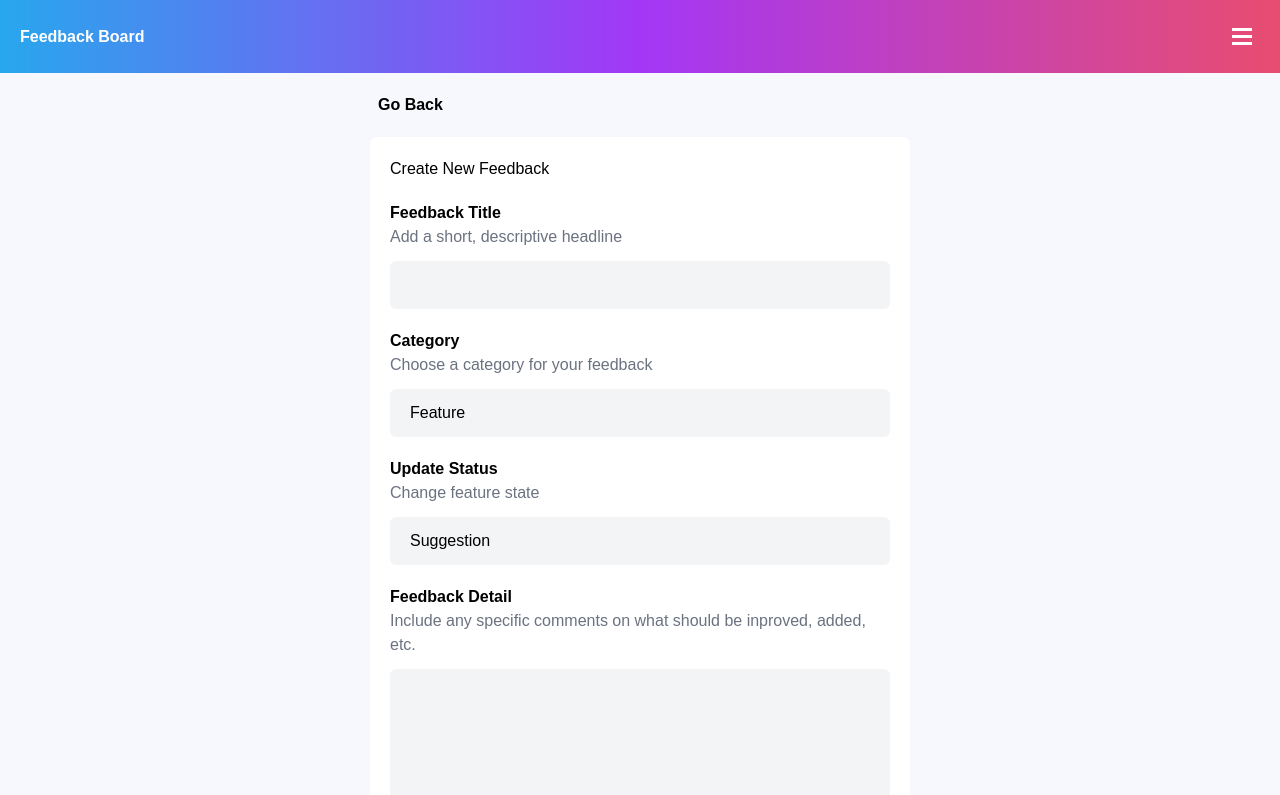
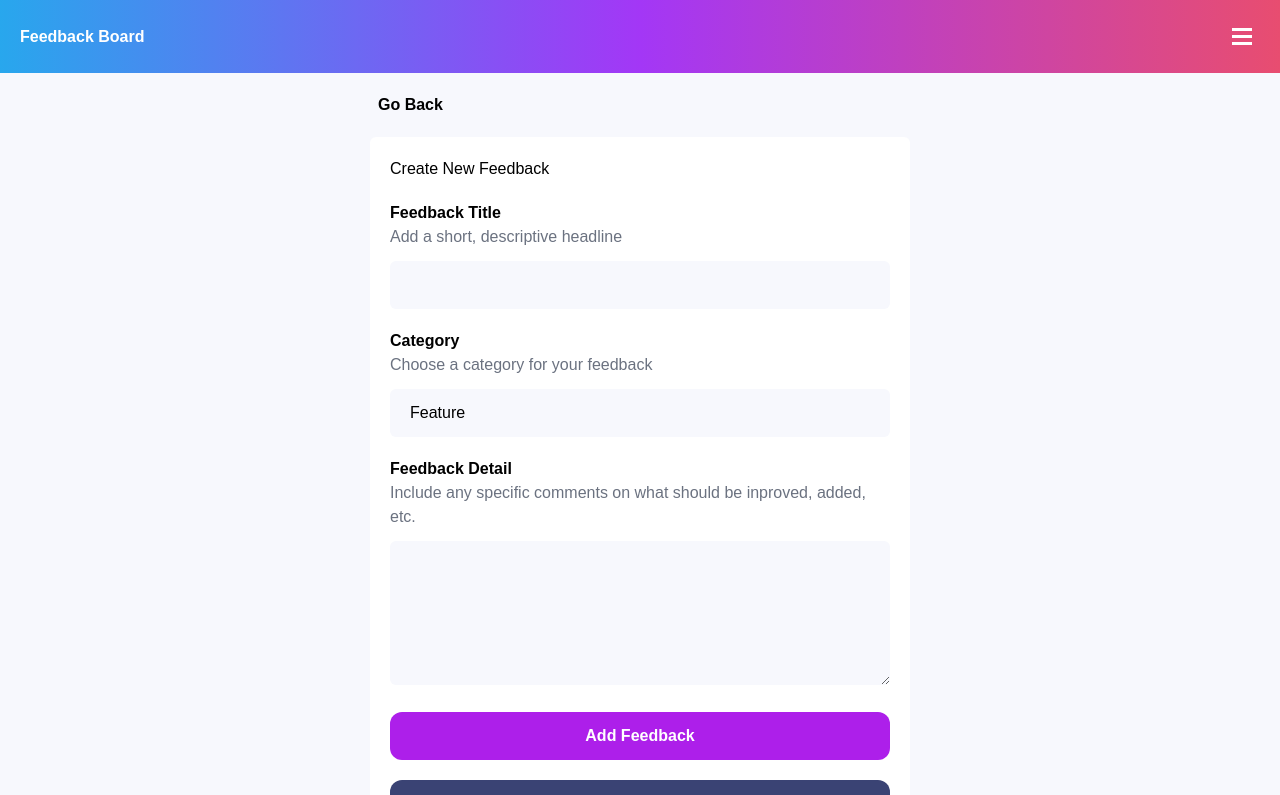
Before and after one commit to JioBautista/product-feedback-app-2, a Next.js app: page /new in a window 1280 px wide. Shown: the top 795 px of the page. Built offline with nearby package versions, Linux system fonts and the light colour scheme.

Commit message:
Updated form component

```diff
--- a/src/app/components/Form.jsx
+++ b/src/app/components/Form.jsx
@@ -1,9 +1,8 @@
-import createFeedback from "../lib/createFeedback";
 import deleteFeedback from "../lib/deleteFeedback";
 import Label from "./Label";
 import Select from "./Select";
 
-export default function Form({ data }) {
+export default function Form({ data, fn }) {
   const pStyles = "text-gray-500 font-normal mb-3";
   const deleteFeedbackWithID = deleteFeedback.bind(
     null,
@@ -12,19 +11,19 @@ export default function Form({ data }) {
   return (
     <div className="bg-white p-5 rounded-md space-y-5">
       {data ? (
-        <h1 className="font-bold mb-5 text-lg">Editing {data[0].title}</h1>
+        <h1 className="font-bold mb-5 text-lg">Editing '{data[0].title}'</h1>
       ) : (
         <h1>Create New Feedback</h1>
       )}
 
-      <form action={createFeedback}>
+      <form action={fn}>
         {/* FEEDBACK TITLE */}
         <Label>
           Feedback Title
           <p className={pStyles}>Add a short, descriptive headline</p>
           <input
             type="text"
-            className="px-5 py-3 bg-gray-100 rounded-md w-full mb-5"
+            className="px-5 py-3 bg-[#F7F8FD] rounded-md w-full mb-5 font-normal"
             name="title"
             defaultValue={data ? data[0].title : null}
           />
@@ -77,11 +76,12 @@ export default function Form({ data }) {
         </Label>
 
         {/* UPDATE STATUS only display Block when defaultValue is true */}
+        {data ? (
           <Label>
             Update Status
             <p className={pStyles}>Change feature state</p>
             <select
-            className="w-full bg-gray-100 px-5 py-3 font-normal rounded-md mb-5"
+              className="w-full bg-[#F7F8FD] px-5 py-3 font-normal rounded-md mb-5"
               defaultValue={"suggestion"}
               name="status"
             >
@@ -91,6 +91,7 @@ export default function Form({ data }) {
               <option value={"Live"}>Live</option>
             </select>
           </Label>
+        ) : null}
 
         {/* FEEDBACK DETAILS */}
         <Label>
@@ -101,8 +102,9 @@ export default function Form({ data }) {
           </p>
           <textarea
             rows={5}
-            className="bg-gray-100 p-3 rounded-md w-full mb-5"
+            className="bg-[#F7F8FD] p-3 rounded-md w-full mb-5 font-normal"
             name="description"
+            defaultValue={data ? data[0].description : null}
           ></textarea>
         </Label>
 
--- a/src/app/components/Select.jsx
+++ b/src/app/components/Select.jsx
@@ -5,7 +5,7 @@ export default function Select({ children, defaultValue, name, value }) {
   const [optionValue, setValue] = React.useState("");
   return (
     <select
-      className="w-full bg-gray-100 px-5 py-3 font-normal rounded-md mb-5"
+      className="w-full bg-[#F7F8FD] px-5 py-3 font-normal rounded-md mb-5"
       name={name}
     >
       {children}
--- a/src/app/new/page.js
+++ b/src/app/new/page.js
@@ -1,6 +1,7 @@
 import Container from "../components/Container";
 import Link from "next/link";
 import Form from "../components/Form";
+import createFeedback from "../lib/createFeedback";
 
 export default function NewFeedback() {
   return (
@@ -9,7 +10,7 @@ export default function NewFeedback() {
         <Link href={"/"} className="p-2 font-bold">
           Go Back
         </Link>
-        <Form />
+        <Form fn={createFeedback} />
       </div>
     </Container>
   );
```
Lines whose indentation alone changed are shown as unchanged.
